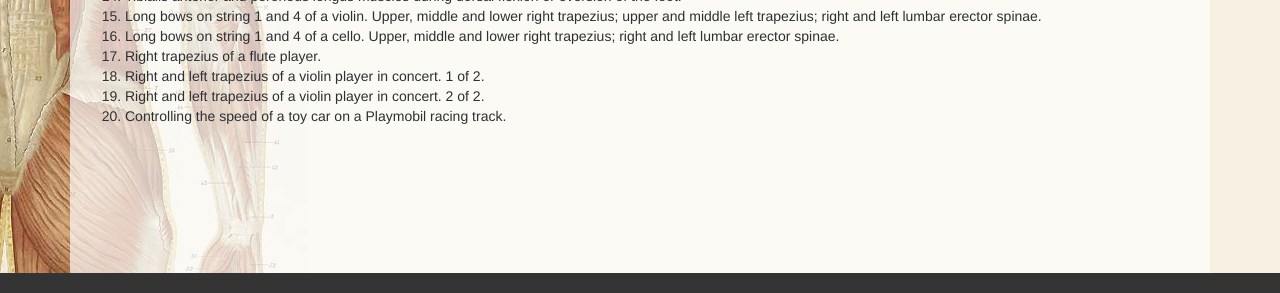
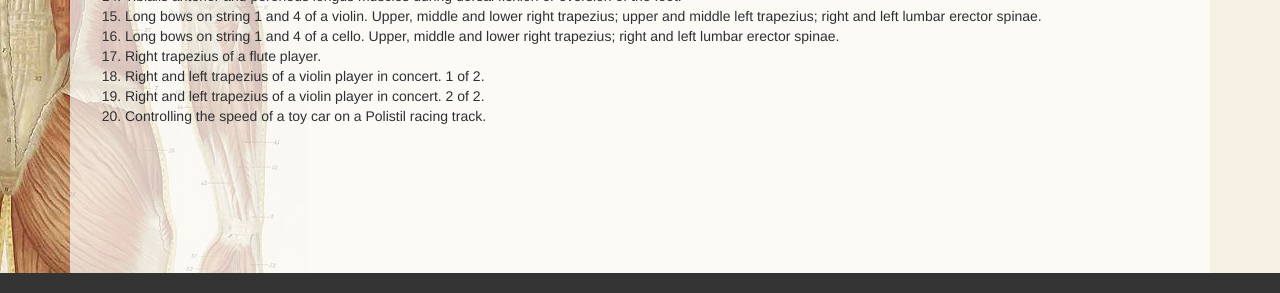
Before and after one commit to rmerletti/rmerletti.github.io, a Jekyll site: the page built from emg/material/videos.en.md, in a window 1280 px wide and 900 px high, scrolled down 160 px. Shown: the part 427-720 px from the top of the window. Built offline with Jekyll 4.4.1, drawn with Linux system fonts in a browser that asks for light colours; comment, search, counter and statistics services are not loaded.

Commit message:
Correct video title

```diff
--- a/emg/material/videos.en.md
+++ b/emg/material/videos.en.md
@@ -31,4 +31,4 @@ Some movies show the instantaneous distribution of electric voltage (detected at
 17. [Right trapezius of a flute player.](/en/emg/material/videos/f17/)
 18. [Right and left trapezius of a violin player in concert. 1 of 2.](/en/emg/material/videos/f18/)
 19. [Right and left trapezius of a violin player in concert. 2 of 2.](/en/emg/material/videos/f19/)
-20. [Controlling the speed of a toy car on a Playmobil racing track.](/en/emg/material/videos/f20/)
+20. [Controlling the speed of a toy car on a Polistil racing track.](/en/emg/material/videos/f20/)
```
Also changed, not shown: emg/material/videos.it.md (+1 -1 lines).
